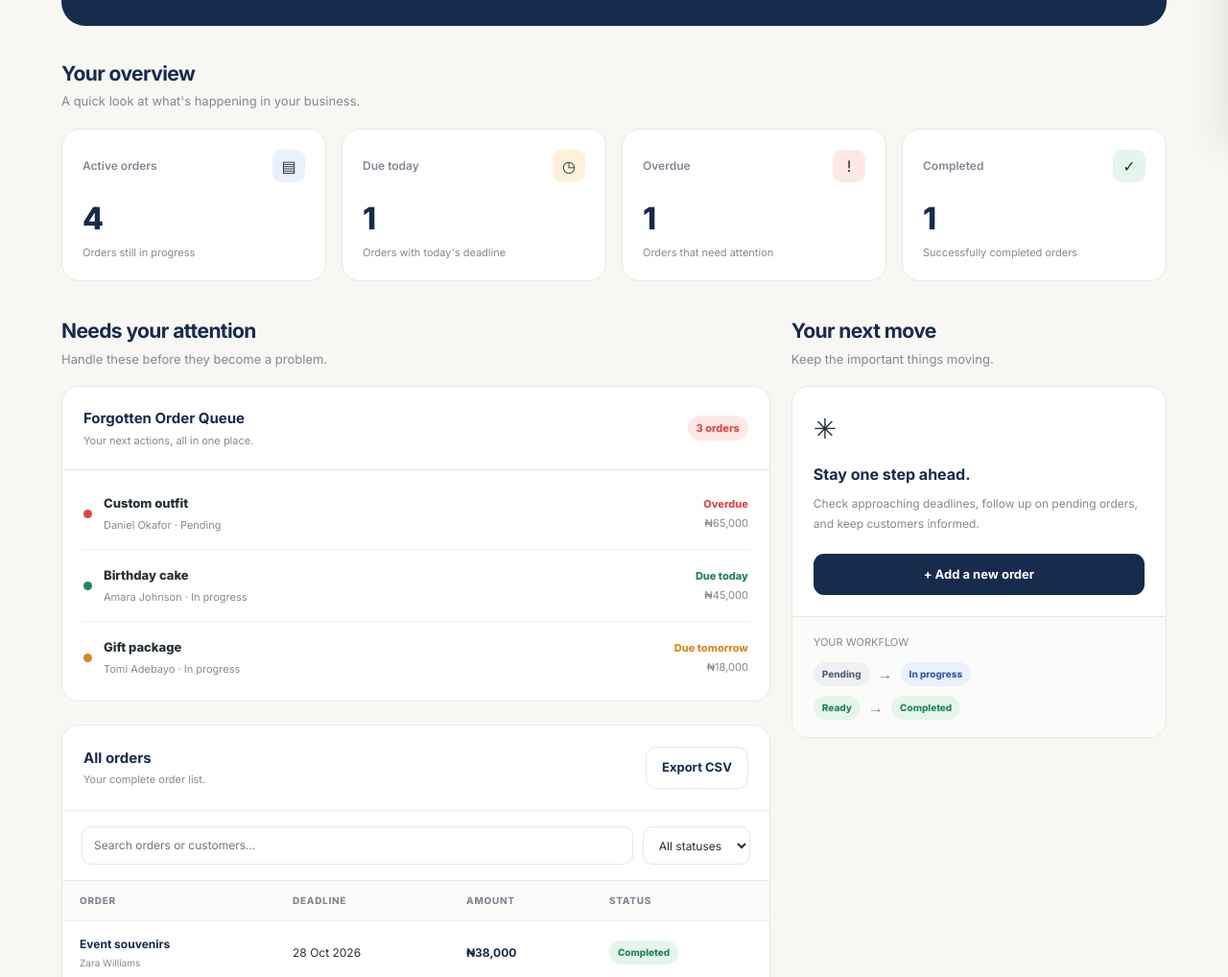
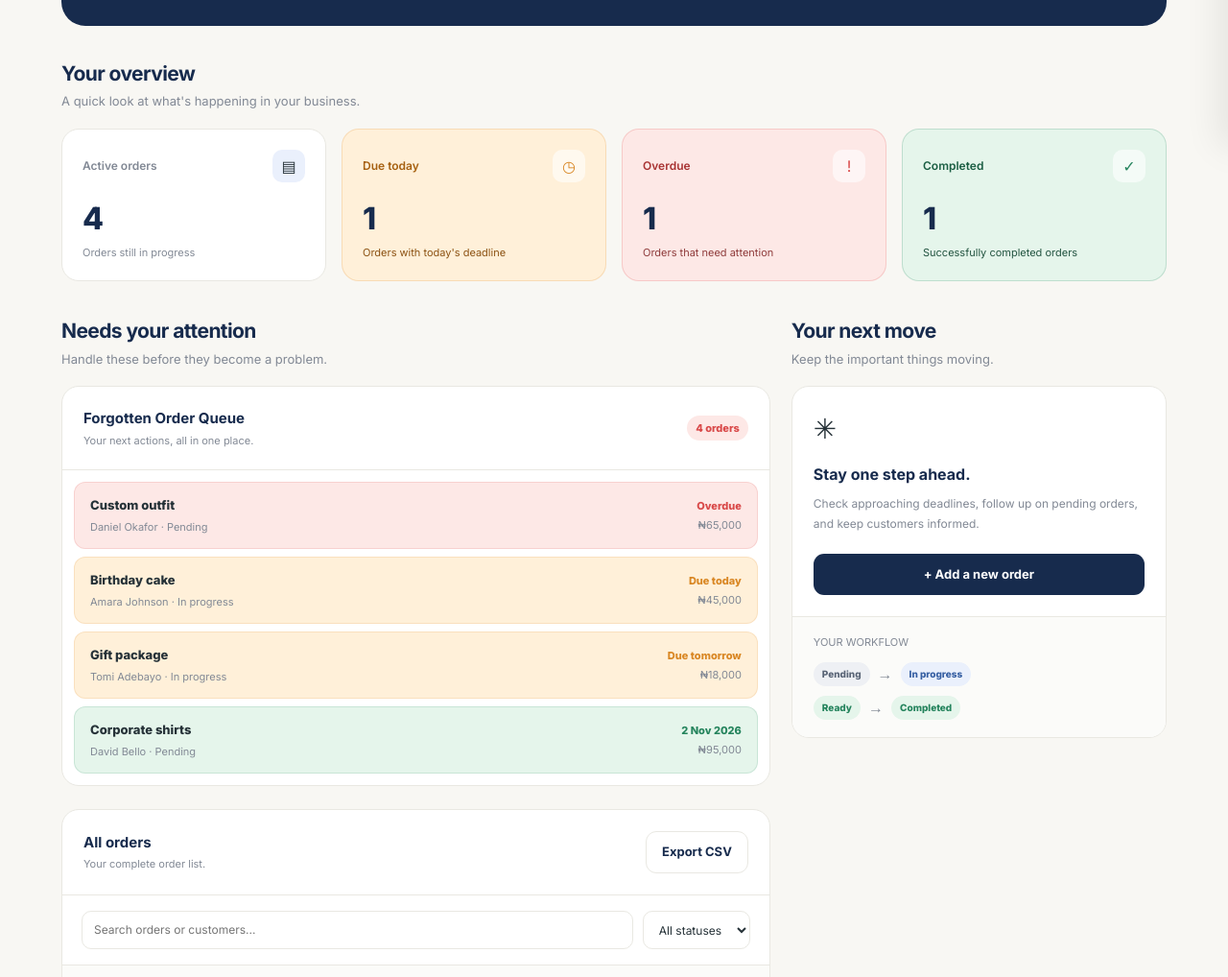
Before and after one commit to harryayodeji-sketch/sharpsharp, a plain HTML site: page index.html in a window 1280 px wide. Shown: the part 647-1665 px from the top of the page at 96% size. Drawn offline with Linux system fonts and the light colour scheme.

Commit message:
updated sharpsharp

```diff
--- a/index.html
+++ b/index.html
@@ -401,6 +401,22 @@ button:disabled {
     transition: transform 0.2s, box-shadow 0.2s;
 }
 
+/* Custom themed light undertone backgrounds for specific stats cards */
+.stat-card.card-due {
+    background: var(--orange-bg);
+    border-color: rgba(217, 135, 36, 0.2);
+}
+
+.stat-card.card-overdue {
+    background: var(--red-bg);
+    border-color: rgba(217, 74, 74, 0.2);
+}
+
+.stat-card.card-completed {
+    background: var(--green-bg);
+    border-color: rgba(37, 132, 93, 0.2);
+}
+
 .stat-card:hover {
     transform: translateY(-3px);
     box-shadow: 0 10px 25px rgba(23,43,77,0.05);
@@ -418,6 +434,10 @@ button:disabled {
     color: var(--muted);
     font-weight: 600;
 }
+
+.stat-card.card-due .stat-label { color: #A66010; }
+.stat-card.card-overdue .stat-label { color: #A83333; }
+.stat-card.card-completed .stat-label { color: #1B5E43; }
 
 .stat-icon {
     width: 34px;
@@ -429,9 +449,9 @@ button:disabled {
 }
 
 .icon-blue { background: #EAF0FC; }
-.icon-orange { background: var(--orange-bg); }
-.icon-red { background: var(--red-bg); }
-.icon-green { background: var(--green-bg); }
+.icon-orange { background: rgba(255, 255, 255, 0.6); color: var(--orange); }
+.icon-red { background: rgba(255, 255, 255, 0.6); color: var(--red); }
+.icon-green { background: rgba(255, 255, 255, 0.6); color: var(--green); }
 
 .stat-number {
     color: var(--navy);
@@ -446,6 +466,10 @@ button:disabled {
     font-size: 11px;
     margin-top: 3px;
 }
+
+.stat-card.card-due .stat-caption { color: #8C5213; }
+.stat-card.card-overdue .stat-caption { color: #8F3C3C; }
+.stat-card.card-completed .stat-caption { color: #235441; }
 
 /* =========================================
    7. ORDER QUEUE
@@ -501,7 +525,10 @@ button:disabled {
 }
 
 .queue-list {
-    padding: 8px 20px;
+    padding: 12px;
+    display: flex;
+    flex-direction: column;
+    gap: 8px;
 }
 
 .queue-item {
@@ -509,17 +536,31 @@ button:disabled {
     justify-content: space-between;
     align-items: center;
     gap: 14px;
-    padding: 17px 2px;
-    border-bottom: 1px solid #F0F0EC;
+    padding: 14px 16px;
+    border-radius: 12px;
     cursor: pointer;
-}
-
-.queue-item:last-child {
-    border-bottom: none;
-}
-
-.queue-item:hover .order-name {
-    color: var(--navy-light);
+    transition: transform 0.15s ease, filter 0.15s ease;
+}
+
+.queue-item:hover {
+    transform: translateY(-1px);
+    filter: brightness(0.98);
+}
+
+/* Background tints matching urgency levels */
+.queue-item.overdue {
+    background: var(--red-bg);
+    border: 1px solid rgba(217, 74, 74, 0.15);
+}
+
+.queue-item.soon {
+    background: var(--orange-bg);
+    border: 1px solid rgba(217, 135, 36, 0.15);
+}
+
+.queue-item.normal {
+    background: var(--green-bg);
+    border: 1px solid rgba(37, 132, 93, 0.15);
 }
 
 .queue-main {
@@ -528,17 +569,6 @@ button:disabled {
     align-items: center;
     gap: 12px;
 }
-
-.status-indicator {
-    width: 9px;
-    height: 9px;
-    border-radius: 50%;
-    flex-shrink: 0;
-}
-
-.status-indicator.overdue { background: var(--red); }
-.status-indicator.soon { background: var(--orange); }
-.status-indicator.normal { background: var(--green); }
 
 .order-name {
     color: var(--text);
@@ -951,7 +981,7 @@ button:disabled {
     }
 
     .queue-list {
-        padding: 5px 15px;
+        padding: 8px;
     }
 
     .order-table th,
@@ -1324,7 +1354,7 @@ button:disabled {
                 <div class="stat-caption">Orders still in progress</div>
             </article>
 
-            <article class="stat-card">
+            <article class="stat-card card-due">
                 <div class="stat-top">
                     <span class="stat-label">Due today</span>
                     <span class="stat-icon icon-orange">◷</span>
@@ -1333,7 +1363,7 @@ button:disabled {
                 <div class="stat-caption">Orders with today's deadline</div>
             </article>
 
-            <article class="stat-card">
+            <article class="stat-card card-overdue">
                 <div class="stat-top">
                     <span class="stat-label">Overdue</span>
                     <span class="stat-icon icon-red">!</span>
@@ -1342,7 +1372,7 @@ button:disabled {
                 <div class="stat-caption">Orders that need attention</div>
             </article>
 
-            <article class="stat-card">
+            <article class="stat-card card-completed">
                 <div class="stat-top">
                     <span class="stat-label">Completed</span>
                     <span class="stat-icon icon-green">✓</span>
@@ -1776,7 +1806,7 @@ function renderQueue() {
         .filter(order => {
             if (!isActive(order)) return false;
             const state = getDateState(order);
-            return state === "overdue" || state === "due" || state === "soon";
+            return state === "overdue" || state === "due" || state === "soon" || state === "normal";
         })
         .sort((a, b) => a.deadline.localeCompare(b.deadline));
 
@@ -1800,13 +1830,15 @@ function renderQueue() {
 
     list.innerHTML = queue.map(order => {
         const state = getDateState(order);
-        const indicator = state === "overdue" ? "overdue" : state === "soon" ? "soon" : "normal";
+        const tintClass = state === "overdue"
+            ? "overdue"
+            : (state === "due" || state === "soon")
+                ? "soon"
+                : "normal";
 
         return `
-            <div class="queue-item" data-open-order="${order.id}">
+            <div class="queue-item ${tintClass}" data-open-order="${order.id}">
                 <div class="queue-main">
-                    <span class="status-indicator ${indicator}"></span>
-
                     <div>
                         <div class="order-name">${escapeHTML(order.name)}</div>
                         <div class="order-meta">
@@ -1816,7 +1848,7 @@ function renderQueue() {
                 </div>
 
                 <div class="queue-right">
-                    <div class="deadline ${indicator}">
+                    <div class="deadline ${tintClass}">
                         ${escapeHTML(deadlineLabel(order))}
                     </div>
                     <div class="order-amount">${formatMoney(order.amount)}</div>
```
